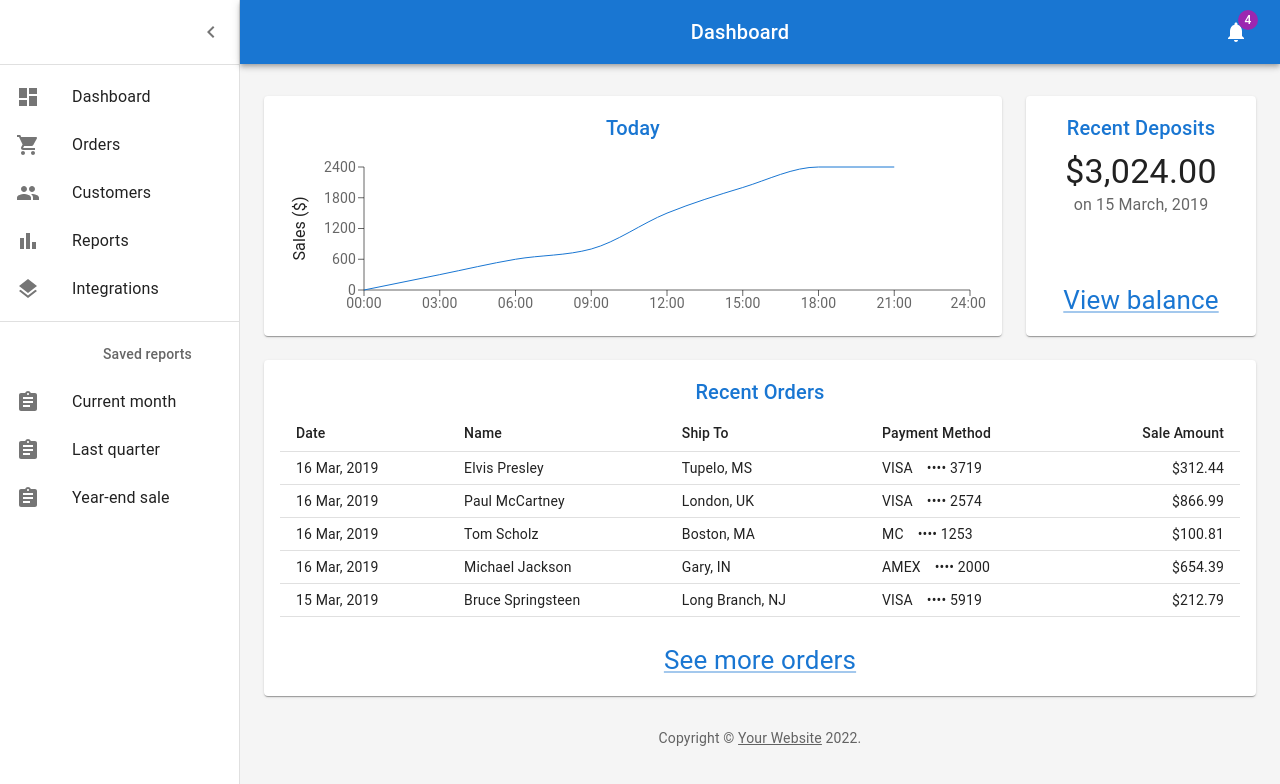
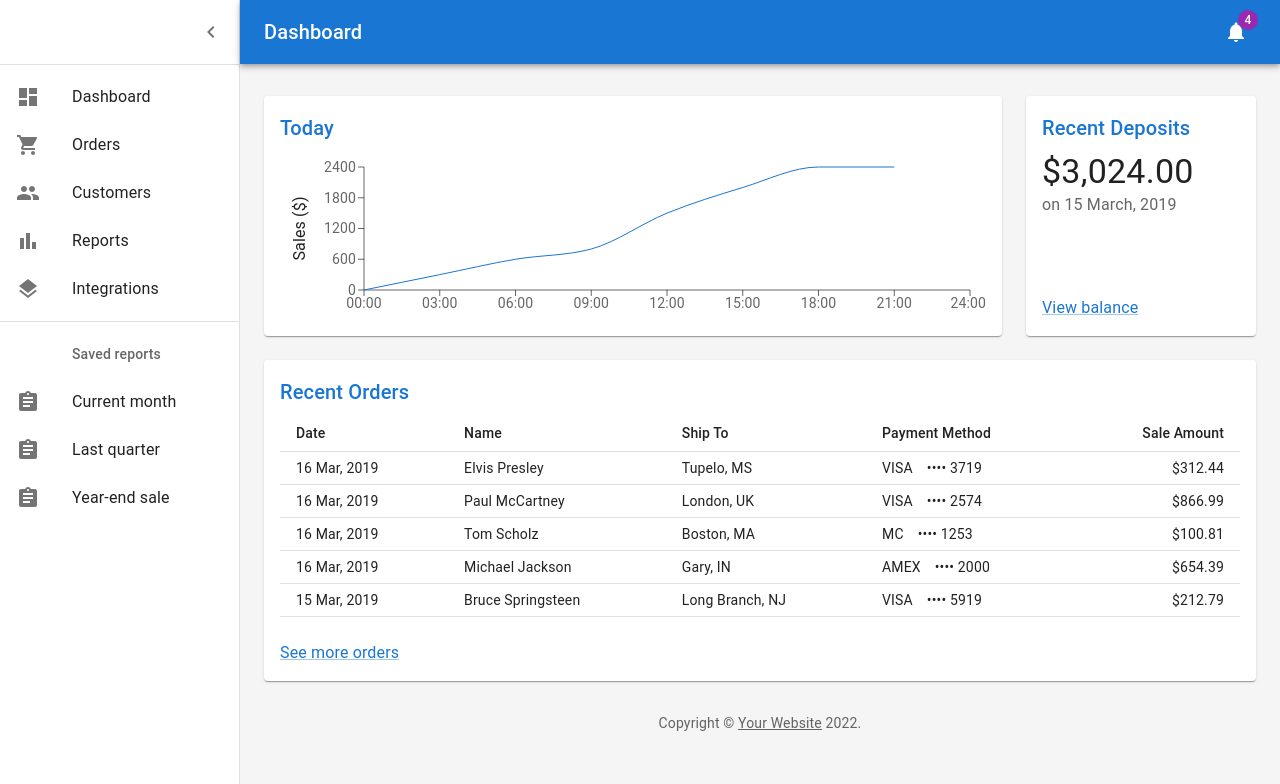
Before and after one commit to HMP1993/Sadra-Renew, a React (Create React App) app: page / in a window 1280 px wide. Shown: the top 784 px of the page. Built offline with nearby package versions, Linux system fonts and the light colour scheme.

Commit message:
App file debuged

```diff
--- a/src/App.tsx
+++ b/src/App.tsx
@@ -5,11 +5,8 @@ import Dashboard from "./component/Dashboard/Dashboard";
 
 function App() {
   return (
-    <div className="App">
-      <header className="App-header">
-        <Dashboard />
-      </header>
-    </div>
+
+    <Dashboard />
   );
 }
 
```
